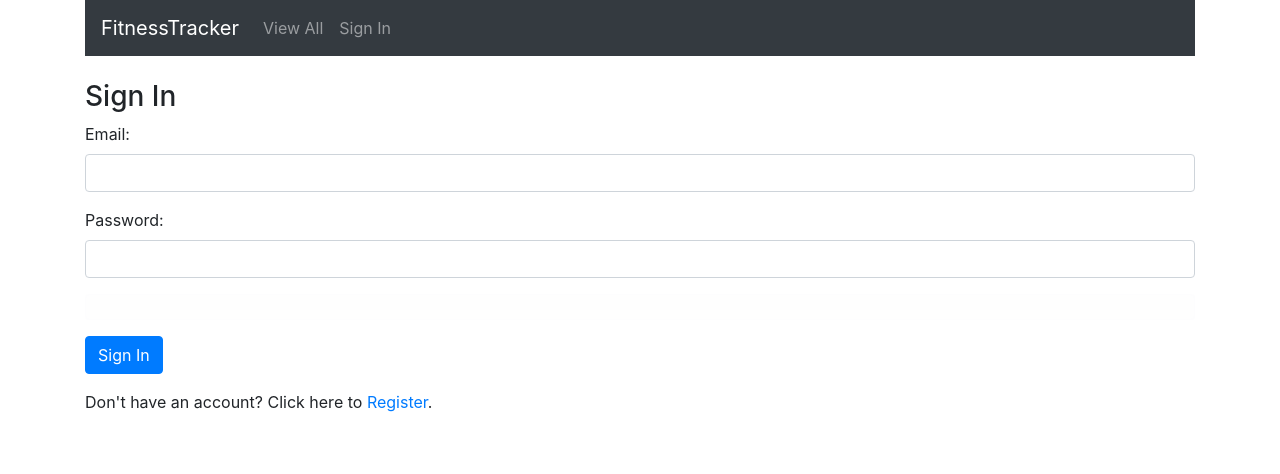
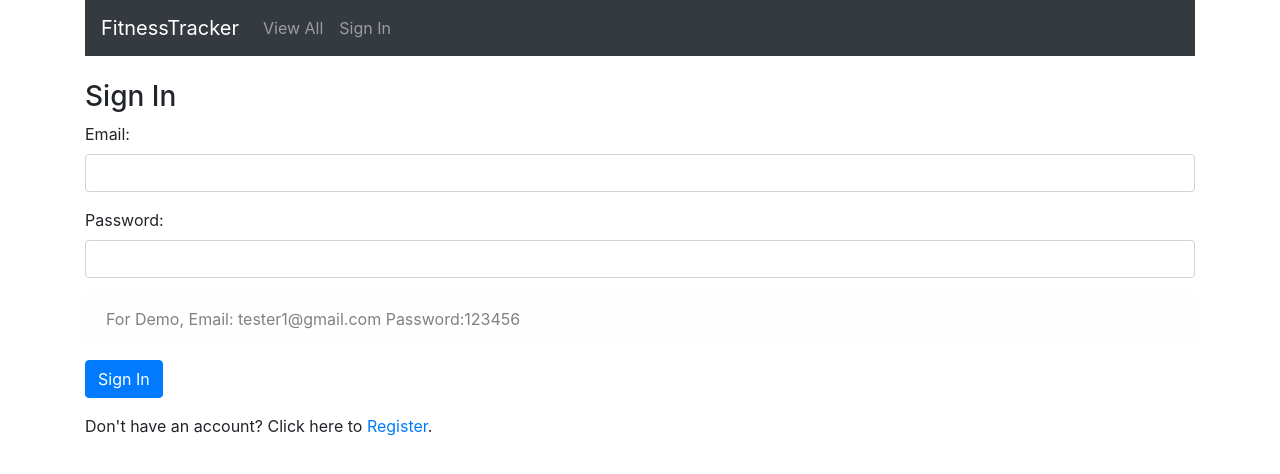
Before and after one commit to nooowei/Fitness-Tracker, a React (Create React App) app in the folder client/: page /login in a window 1280 px wide. Shown: the top 474 px of the page. Built offline with nearby package versions, Linux system fonts and the light colour scheme.

Commit message:
added demo message

```diff
--- a/client/src/components/user-auth.component.js
+++ b/client/src/components/user-auth.component.js
@@ -27,7 +27,7 @@ class UserLogin extends Component {
     this.state = {
       email: '',
       password: '',
-      msg: ''
+      msg: 'For Demo, Email: tester1@gmail.com   Password:123456'
     }
   }
 
```
